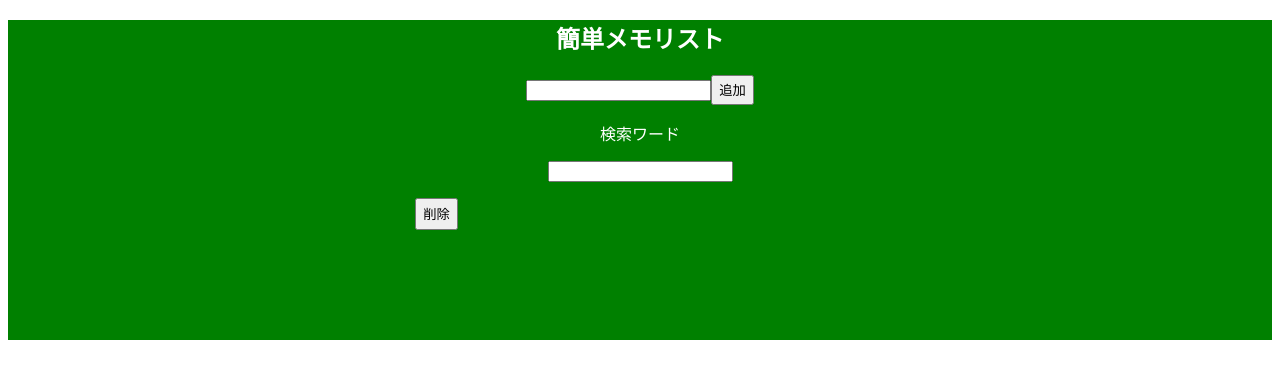
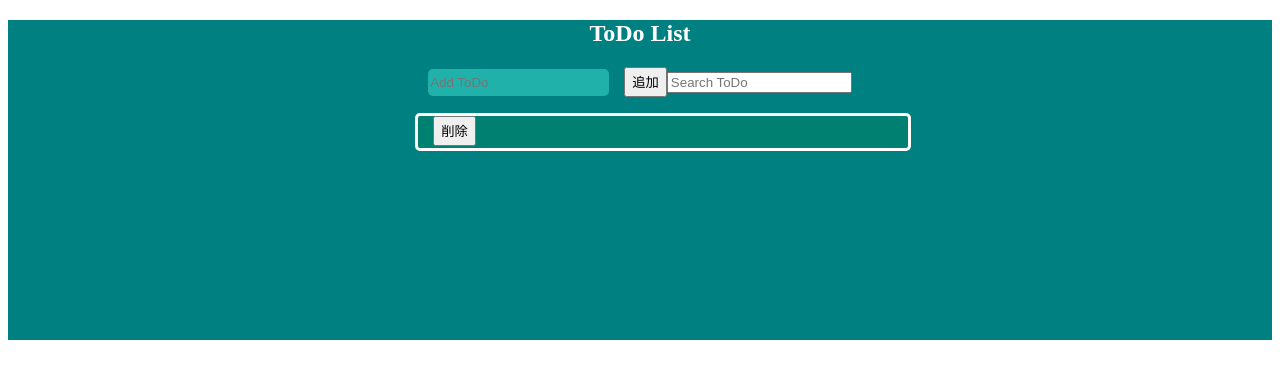
Before and after one commit to ballboyst/React-my-test, a React (Create React App) app in the folder my-test-app/: page / in a window 1280 px wide. Both pictures are taken after a click on the button "追加". Shown: the top 378 px of the page. Built offline with nearby package versions, Linux system fonts and the light colour scheme.

Commit message:
スタイル適用中

```diff
--- a/my-test-app/src/components/App.jsx
+++ b/my-test-app/src/components/App.jsx
@@ -30,17 +30,16 @@ const App = () => {
 
     return(
         <SDiv>
-            <SH2>簡単メモリスト</SH2>
-            <input type="text" value={text} onChange={onChangeText} />
+            <SH2>ToDo List</SH2>
+            <SInput type="text" value={text} onChange={onChangeText} placeholder="Add ToDo"/>
             <SButton2 onClick={onClickAdd}>追加</SButton2>
-            <Sp>検索ワード</Sp>
-            <input type="text" value={searchText} onChange={onChangeSearch} />
+            <input type="text" value={searchText} onChange={onChangeSearch} placeholder="Search ToDo" />
             <ul>
                 {filteredMemos.map(
                     (memo,index) => (
                         <Sli key={memo}>
                             <p>{memo}</p>
-                            <button onClick={()=>onClickDelete(index)}>削除</button>
+                            <SButton2 onClick={()=>onClickDelete(index)}>削除</SButton2>
                         </Sli>
                     )
                 )
@@ -51,7 +50,7 @@ const App = () => {
 };
 
 const SDiv = styled.div`
-    background-color: green;
+    background-color: #008080;
     text-align: center;
     height: 20rem;
 `;
@@ -64,8 +63,22 @@ const Sp = styled.p`
 const Sli = styled.li`
     display: flex;
     margin-left: 30%;
+    color: #FFFFFF;
+    background-color: #008070;
+    border: solid;
+    border-radius:5px;
+    margin-bottom:10px;
+    width: 40%;
+`;
+const SInput = styled.input`
+    background-color:#20B2AA;
+    border-radius: 5px;
+    border: none;
+    height: 25px;
+    color: DCDCDC;
 `;
 const SButton2 = styled.button`
     height: 30px;
+    margin-left: 15px;
 `;
 export default(App);
```
